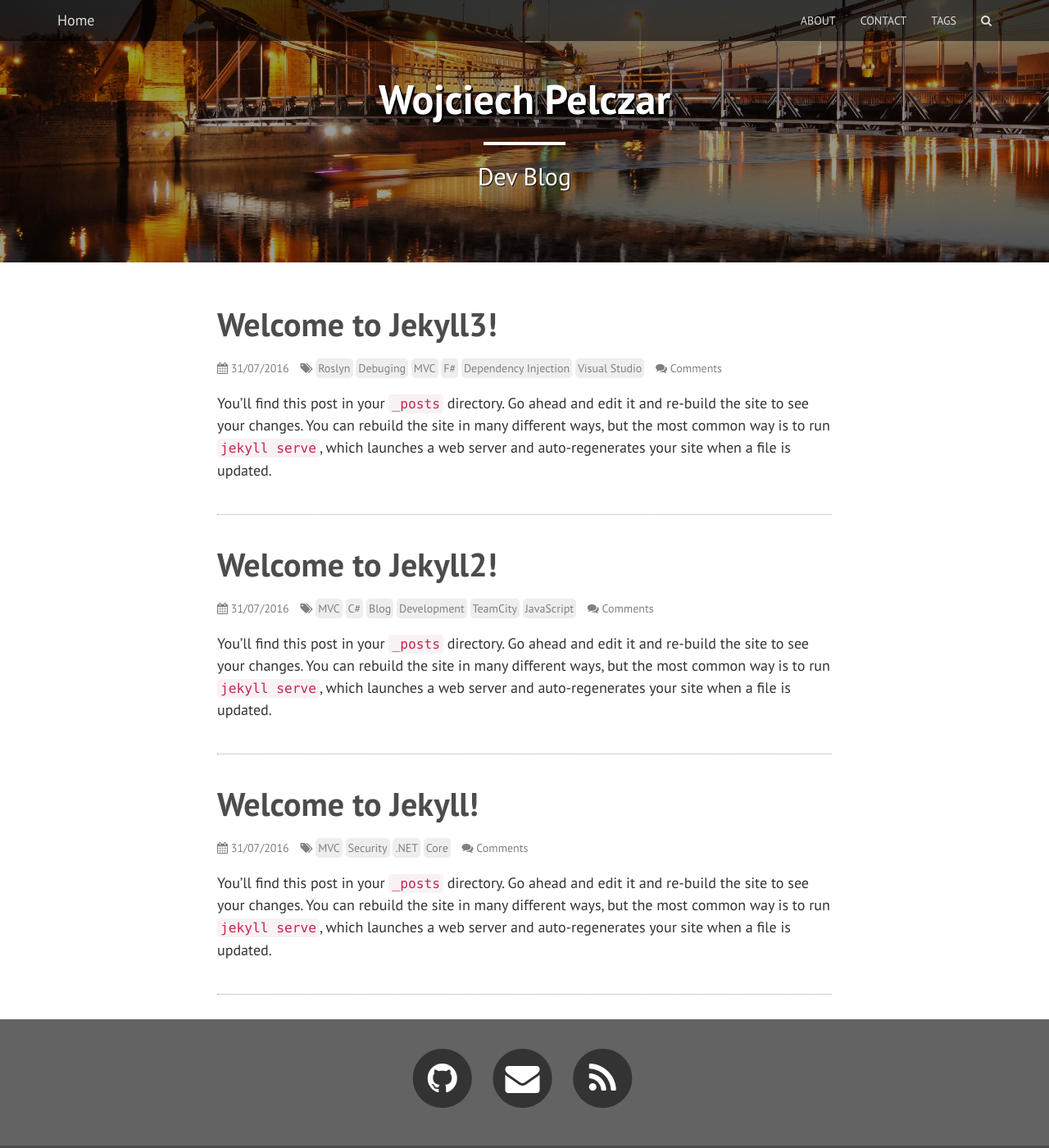
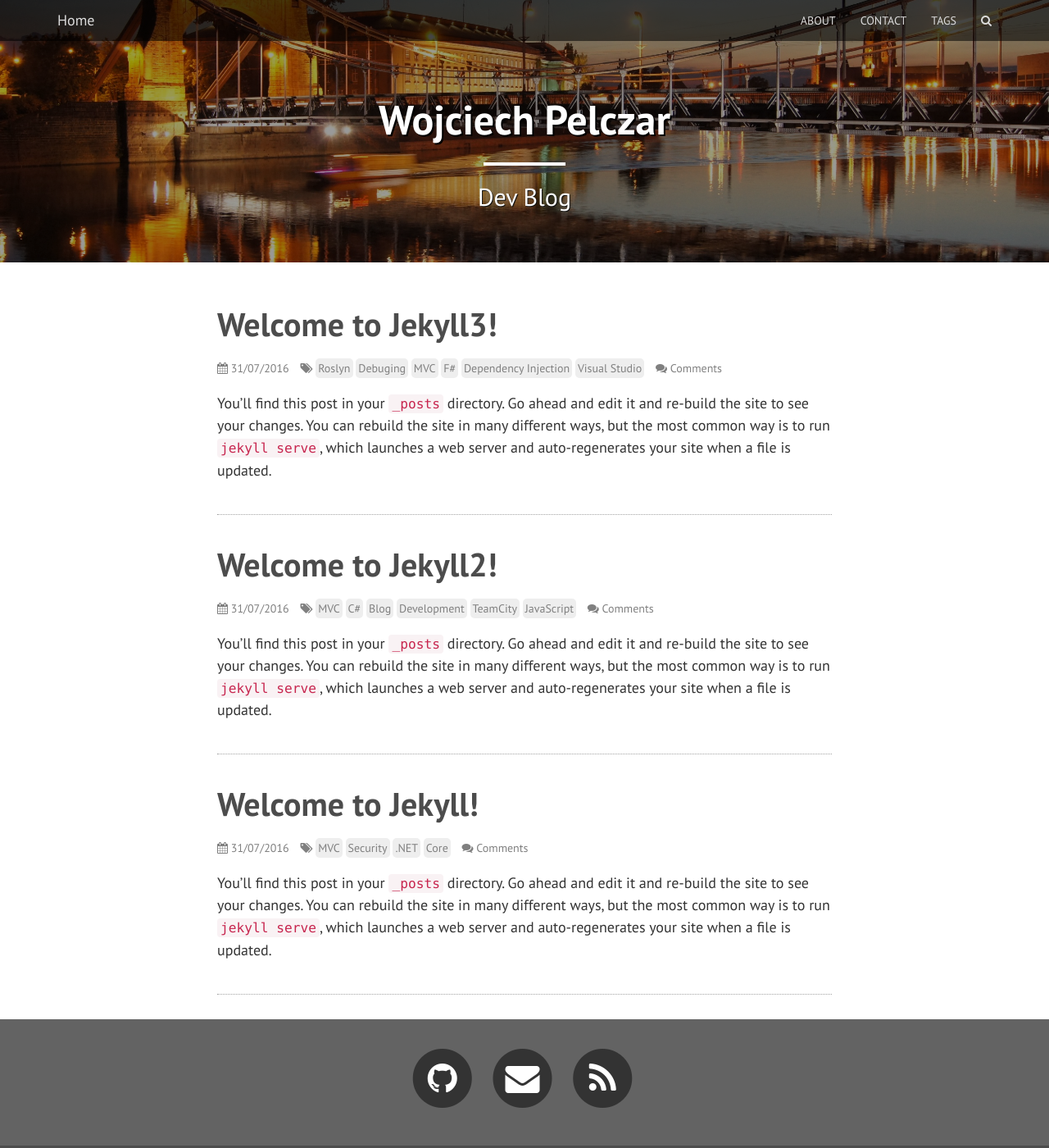
Before and after one commit to wpelczar/Blog, a Jekyll site: the page built from index.html, in a window 1280 px wide and 1400 px high. Shown: the whole window at 82% size. Built offline with Jekyll 4.4.1, drawn with Linux system fonts in a browser that asks for light colours; nearby versions of some CDN libraries; comment, search, counter and statistics services are not loaded.

Commit message:
padding and margin fix in header

```diff
--- a/_sass/_base.scss
+++ b/_sass/_base.scss
@@ -57,10 +57,3 @@ ul
   font-weight: bold;
   margin: 0 0 30px 0;
 }
-
-hr.small{
-    max-width: 100px;
-    margin: 15px auto;
-    border-width: 4px;
-    border-color: white;
-}
--- a/_sass/_header.scss
+++ b/_sass/_header.scss
@@ -4,6 +4,7 @@
   height: 320px;
   margin: 0 0 30px 0;
   position: relative;
+  padding: 50px 0 0 0;
 }
 
 .site-title{
@@ -62,6 +63,13 @@
   text-transform: uppercase;
 }
 
+hr.small{
+    max-width: 100px;
+    margin: 15px auto;
+    border-width: 4px;
+    border-color: white;
+}
+
 @media(max-width:600px){
   .top-bar{
     height: 200px;
@@ -71,6 +79,9 @@
   }
   .site-subtitle{
     font-size: 25px;
+  }
+  hr.small{
+    margin: 10px auto;
   }
 }
 
@@ -84,4 +95,7 @@
   .site-subtitle{
     font-size: 20px;
   }
+  hr.small{
+    margin: 5px auto;
+  }
 }
```
